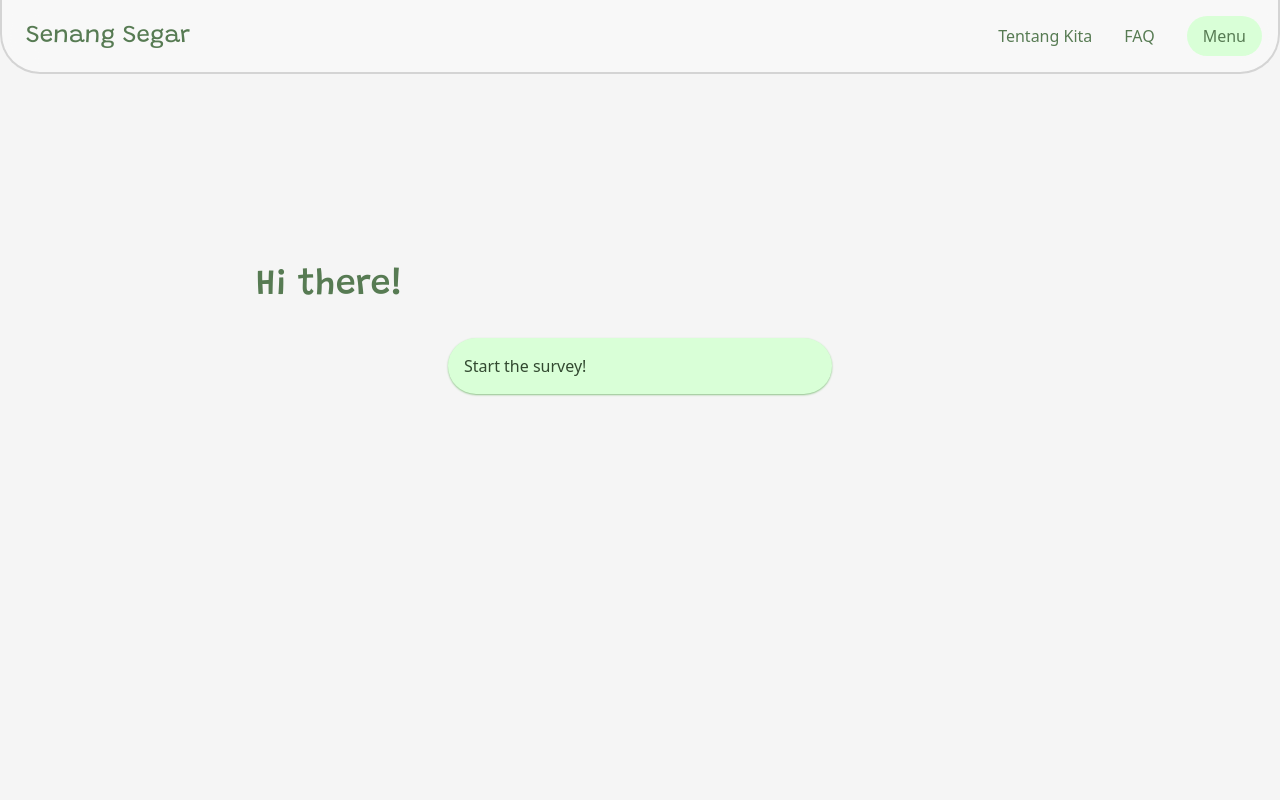
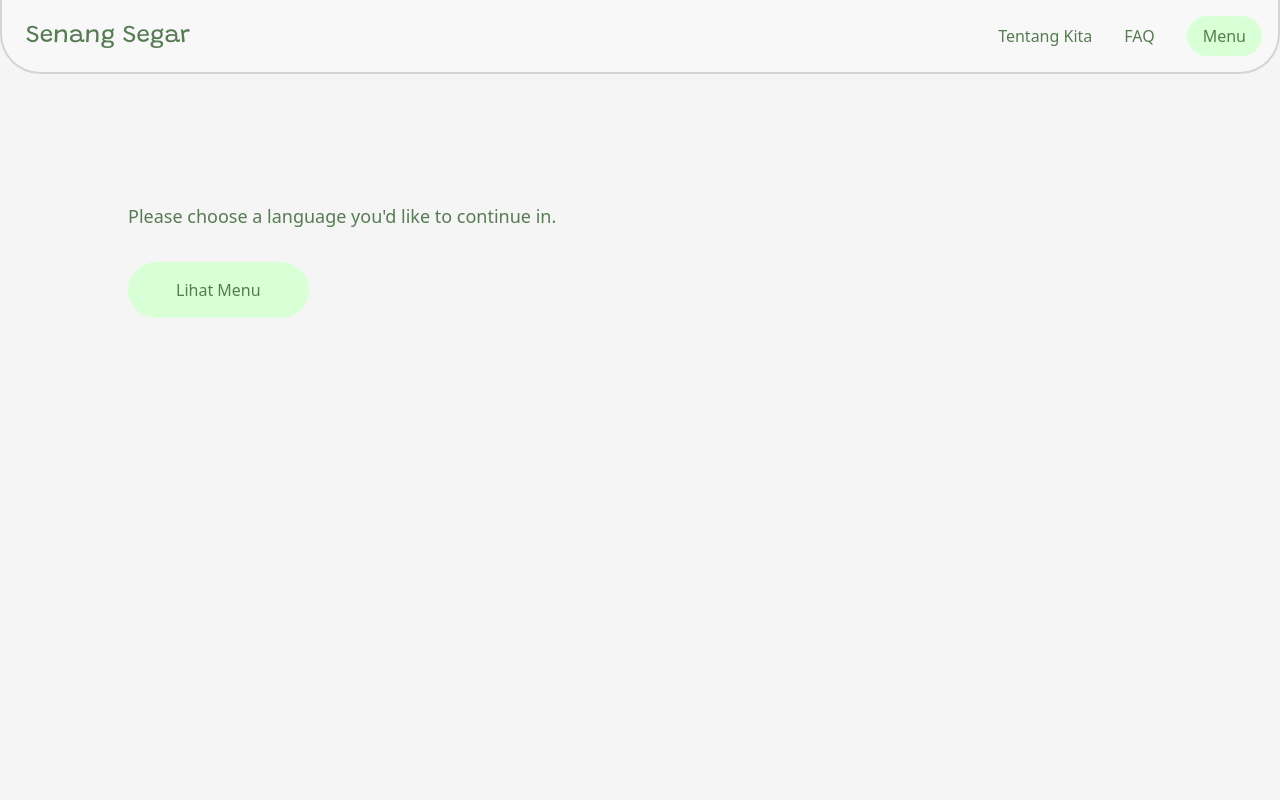
Before and after one commit to pnxl/senangsegar, a Nuxt app: page /survey in a window 1280 px wide. Shown: the top 800 px of the page. Built offline with nearby package versions, Linux system fonts and the light colour scheme.

Commit message:
chore: move survey into folder

```diff
--- a/pages/survey.vue
+++ /dev/null
@@ -1,15 +0,0 @@
-<template>
-  <div
-    class="min-h-screen md:p-16 sm:p-12 p-8 md:w-[56rem] flex flex-col gap-y-4"
-  >
-    <h1 class="font-display text-4xl font-medium">Hi there!</h1>
-    <p></p>
-    <div class="min-w-full flex justify-center">
-      <button
-        class="rounded-full dark:bg-brand-darkest dark:text-brand-lightest text-brand-darkest font-medium bg-brand-lighter dark:shadow-brand-darker shadow-brand-dark shadow-sm w-full hover:bg-brand-lightest dark:hover:bg-brand-darker p-4 md:w-96 justify-between flex"
-      >
-        Start the survey!
-      </button>
-    </div>
-  </div>
-</template>
--- /dev/null
+++ b/pages/survey/index.vue
@@ -0,0 +1,15 @@
+<template>
+  <div class="min-h-screen min-w-full flex flex-col gap-y-4">
+    <div class="flex flex-col gap-y-8">
+      <p class="text-lg w-1/2 dark:text-brand-dark">
+        Please choose a language you'd like to continue in.
+      </p>
+      <nuxt-link
+        to="/menu"
+        class="dark:bg-brand-darkest bg-brand-lighter dark:text-brand-light dark:hover:bg-brand-darker dark:hover:text-brand-lighter hover:bg-brand-light hover:text-brand-darkest py-4 px-12 w-fit rounded-full font-medium"
+      >
+        <p>Lihat Menu</p>
+      </nuxt-link>
+    </div>
+  </div>
+</template>
```
